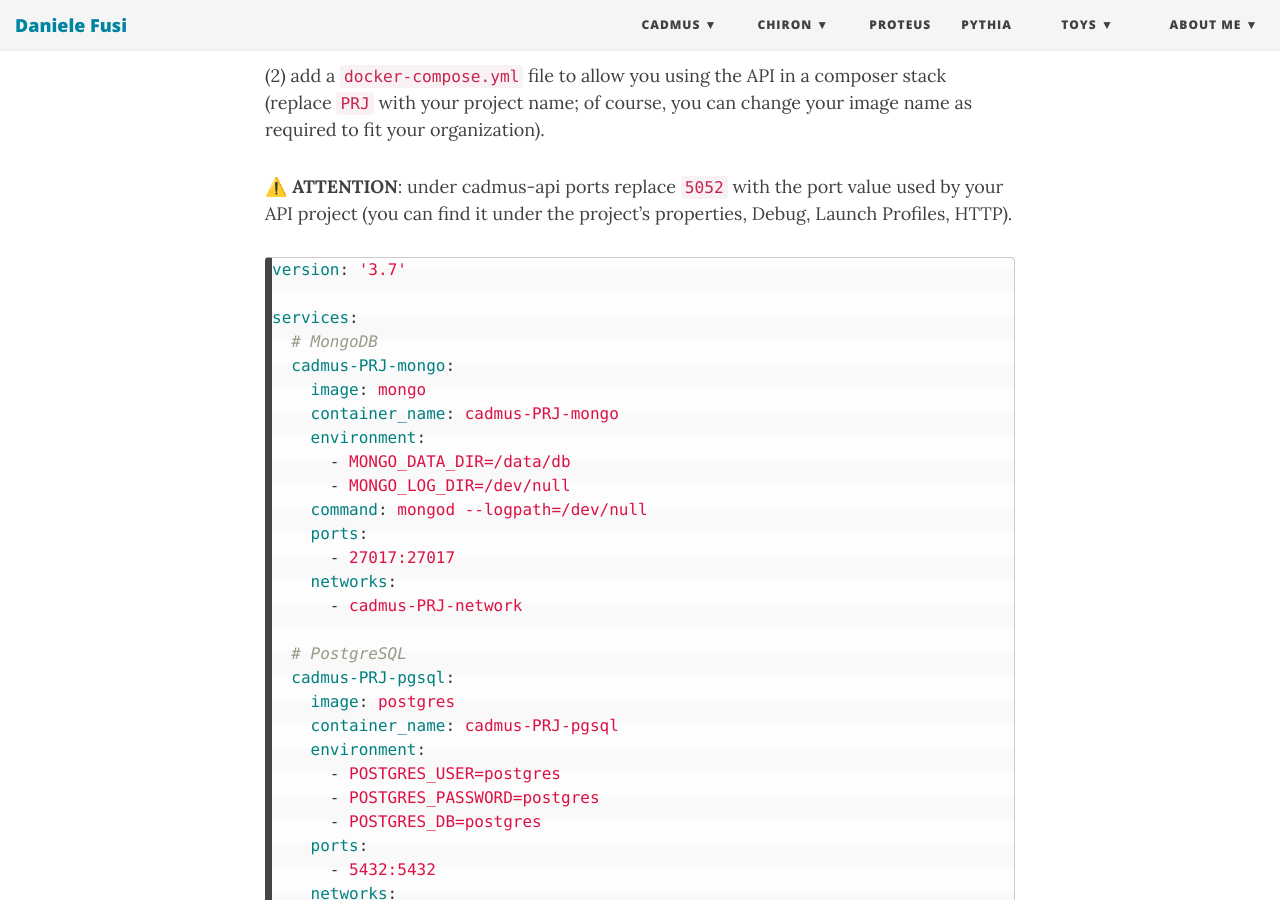
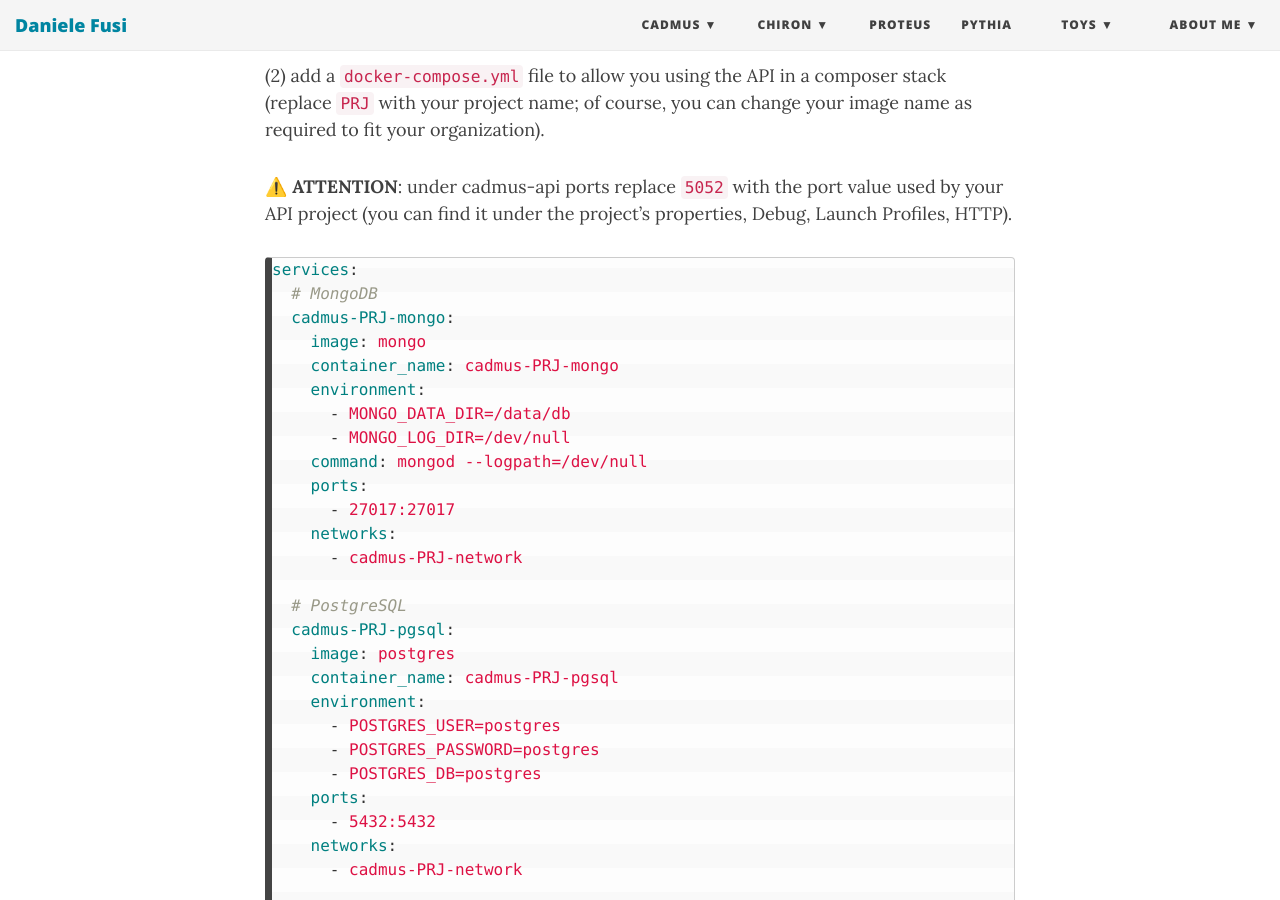
Before and after one commit to Myrmex/overview, a Jekyll site: the page built from cadmus/dev/backend/api.md, in a window 1280 px wide and 900 px high, scrolled down 22748 px. Built offline with Jekyll 4.4.1, drawn with Linux system fonts in a browser that asks for light colours; nearby versions of some CDN libraries.

Commit message:
Update api.md

````diff
--- a/cadmus/dev/backend/api.md
+++ b/cadmus/dev/backend/api.md
@@ -910,8 +910,6 @@ ENTRYPOINT ["dotnet", "Cadmus__PRJ__Api.dll"]
 ⚠️ **ATTENTION**: under cadmus-api ports replace `5052` with the port value used by your API project (you can find it under the project's properties, Debug, Launch Profiles, HTTP).
 
 ```yml
-version: '3.7'
-
 services:
   # MongoDB
   cadmus-PRJ-mongo:
````
